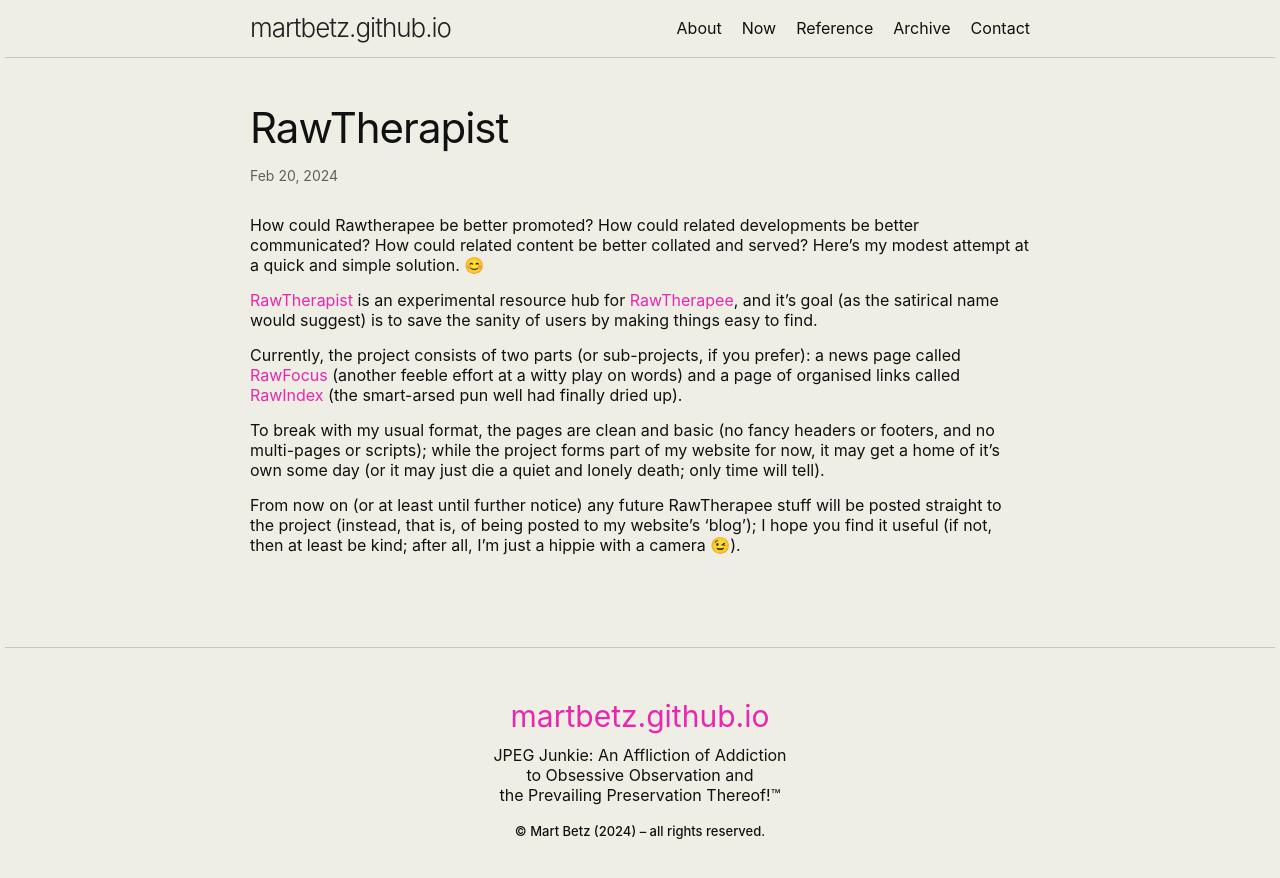
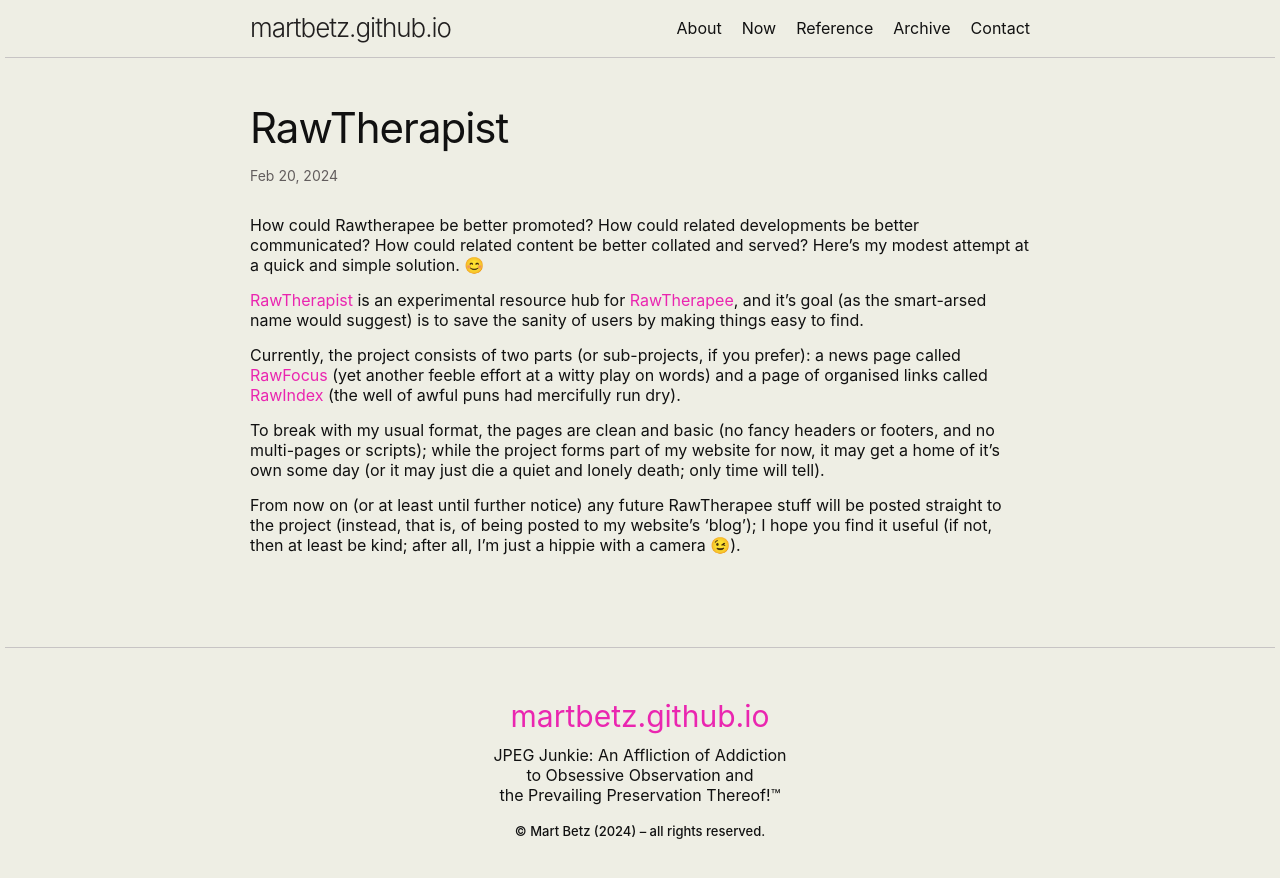
Before and after one commit to martbetz/martbetz.github.io, a Jekyll site: the page built from _posts/2024-02-20-rawtherapist.md, in a window 1280 px wide. Shown: the top 878 px of the page. Built offline with Jekyll 4.4.1, drawn with Linux system fonts in a browser that asks for light colours.

Commit message:
Update 2024-02-20-rawtherapist.md

```diff
--- a/_posts/2024-02-20-rawtherapist.md
+++ b/_posts/2024-02-20-rawtherapist.md
@@ -7,9 +7,9 @@
 
 How could Rawtherapee be better promoted? How could related developments be better communicated? How could related content be better collated and served?  Here's my modest attempt at a quick and simple solution. 😊
 
-[RawTherapist](https://martbetz.github.io/WIP/homepage.html) is an experimental resource hub for [RawTherapee](https://rawtherapee.com), and it's goal (as the satirical name would suggest) is to save the sanity of users by making things easy to find.
+[RawTherapist](https://martbetz.github.io/WIP/homepage.html) is an experimental resource hub for [RawTherapee](https://rawtherapee.com), and it's goal (as the smart-arsed name would suggest) is to save the sanity of users by making things easy to find.
 
-Currently, the project consists of two parts (or sub-projects, if you prefer): a news page called [RawFocus](https://martbetz.github.io/WIP/rawfocus.html) (another feeble effort at a witty play on words) and a page of organised links called [RawIndex](https://martbetz.github.io/WIP/rawfocus.html) (the smart-arsed pun well had finally dried up).
+Currently, the project consists of two parts (or sub-projects, if you prefer): a news page called [RawFocus](https://martbetz.github.io/WIP/rawfocus.html) (yet another feeble effort at a witty play on words) and a page of organised links called [RawIndex](https://martbetz.github.io/WIP/rawfocus.html) (the well of awful puns had mercifully run dry).
 
 To break with my usual format, the pages are clean and basic (no fancy headers or footers, and no multi-pages or scripts); while the project forms part of my website for now, it may get a home of it's own some day (or it may just die a quiet and lonely death; only time will tell).
 
```
